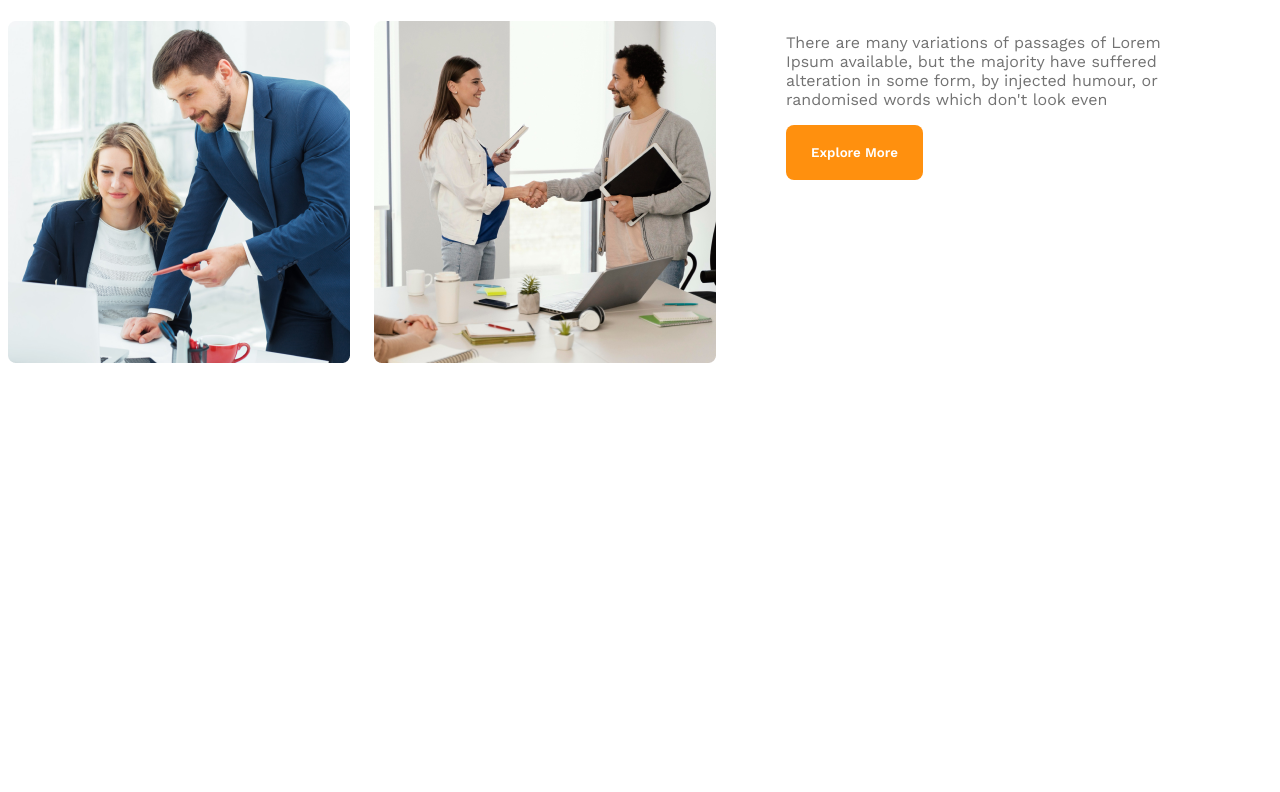
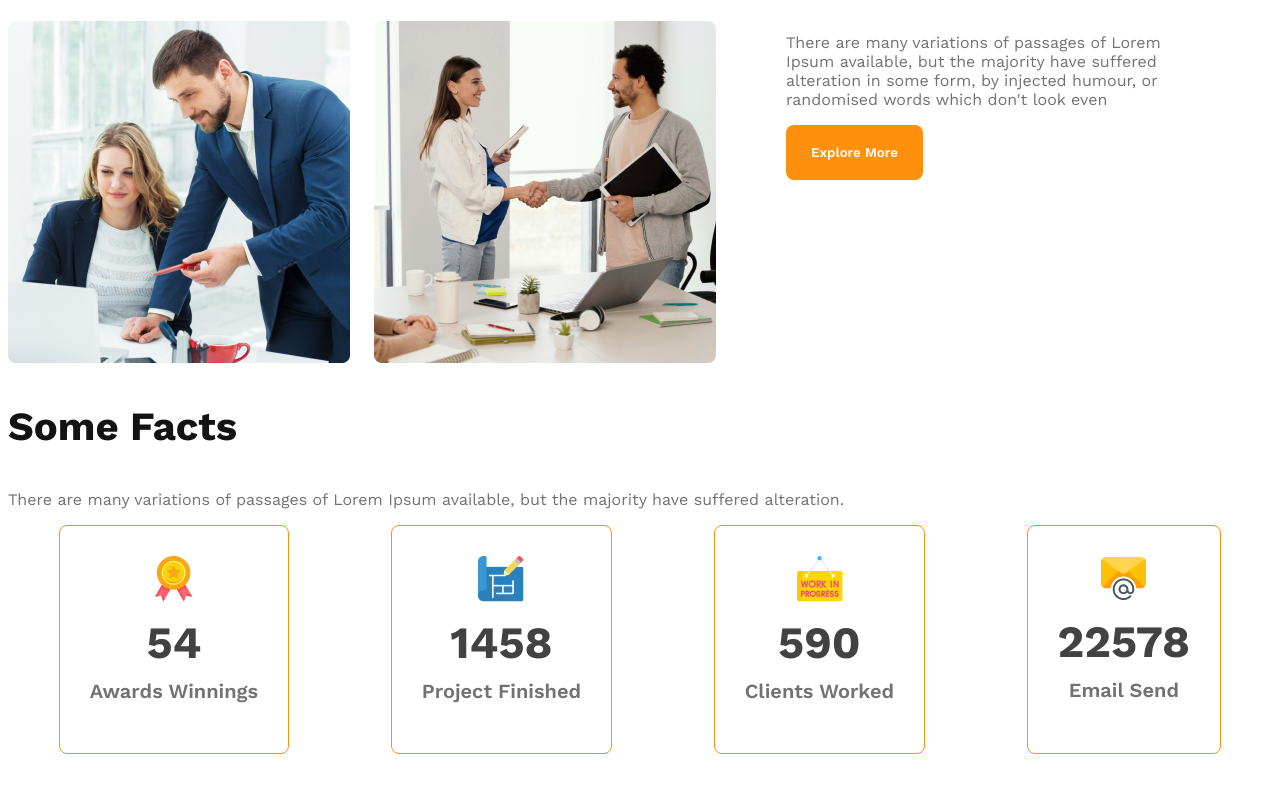
Before and after one commit to Fahmida-Faiza/Responsive-Architecture-website, a plain HTML site: page index.html in a window 1280 px wide. Shown: the part 1402-2194 px from the top of the page. Before the commit the page ends 1835 px from the top, so only its background shows below. Drawn offline with nearby package versions, Linux system fonts and the light colour scheme.

Commit message:
facts content done

```diff
--- a/index.html
+++ b/index.html
@@ -12,7 +12,7 @@
     <header>
 
         <nav>
-            <h3 class="nav-title">G3 Architects</h3>
+            <h3 class="section-title">G3 Architects</h3>
             <ul>
 
                 <li><a href="">Home</a></li>
@@ -57,16 +57,65 @@
             </div>
 
             <div class="teams-content">
-                <h3 class="teams-title"><span class="text-light-gray">Quick list</span> <span>of Our</span> <span class="text-features">Features</span></h3>
+                <h3 class="teams-title"><span class="text-light-gray">Quick list</span> <span>of Our</span> <span
+                        class="text-features">Features</span></h3>
                 <p class="text-light-gray">There are many variations of passages of Lorem Ipsum available, but the
                     majority have suffered alteration in some form,
                     by injected humour, or randomised words which don't look even</p>
-                    <button class="btn-primary">Explore More</button>
+                <button class="btn-primary">Explore More</button>
 
             </div>
 
         </section>
 
+
+        <!-- features  section-->
+        <section class="features">
+
+
+
+
+
+
+
+
+
+
+
+
+        </section>
+
+
+        <!-- facts section -->
+        <section class="facts">
+            <h3 class="section-title">Some Facts</h3>
+            <p class="text-light-gray">There are many variations of passages of Lorem Ipsum available, but the majority
+                have suffered alteration.</p>
+                <div class="facts-card-container">
+                    <div class="card">
+                        <img src="images/icons/ribon.png" alt="">
+                        <h2 class="card-stats">54</h2>
+                        <p class="card-title text-light-gray ">Awards Winnings </p>
+                    </div>
+                    <div class="card">
+                        <img src="images/icons/projects.png" alt="">
+                        <h2 class="card-stats">1458</h2>
+                        <p class="card-title text-light-gray">Project Finished</p>
+                    </div>
+                    <div class="card">
+                        <img src="images/icons/customers.png" alt="">
+                        <h2 class="card-stats">590</h2>
+                        <p class="card-title text-light-gray">Clients Worked</p>
+                    </div>
+                    <div class="card">
+                        <img src="images/icons/email.png" alt="">
+                        <h2 class="card-stats">22578</h2>
+                        <p class="card-title text-light-gray">Email Send</p>
+                    </div>
+
+                </div>
+
+        </section>
     </main>
 
 
--- a/styles/style.css
+++ b/styles/style.css
@@ -19,11 +19,7 @@ nav{
     justify-content: space-between;
     align-items: center;
 }
-.nav-title{
-    font-size: 2.5rem;
-    font-weight: 700;
-    color:#131313;
-}
+
 
 nav > ul {
     display: flex;
@@ -74,6 +70,12 @@ color:#727272;
 
 }
 
+.section-title {
+    font-size: 2.5rem;
+    font-weight: 700;
+    color: #131313;
+}
+
 /* ///////////////////////////// */
  .banner img{
     margin-top: 20px;
@@ -115,10 +117,34 @@ color:#727272;
     color: #FF900E;
     font-weight: 700;
  }
+/* facts section */
+.facts-card-container{
+    display: flex;
+    justify-content: space-around;
+
+}
+.facts-card-container .card{
+ border-radius: 8px;
+ border: 1px solid #FF900E;
+text-align: center;
+padding:30px;
 
 
+}
+.facts-card-container .card-title{
+    font-weight: 600;
+    font-size: 1.25rem;
+    margin-top: 5px;
 
 
+}
+.facts-card-container .card-stats{
+    font-size: 2.8rem;
+    color:#424242;
+    margin-top: 10px;
+    margin-bottom: 10px;
+
+}
 
 
 
@@ -170,7 +196,10 @@ color:#727272;
      .teams-img-container{
         grid-template-columns: 1fr;
      }
-
+  .teams-content{
+    padding-left: 20px;
+    padding-right: 20px;
+  }
 
  }
 
```
